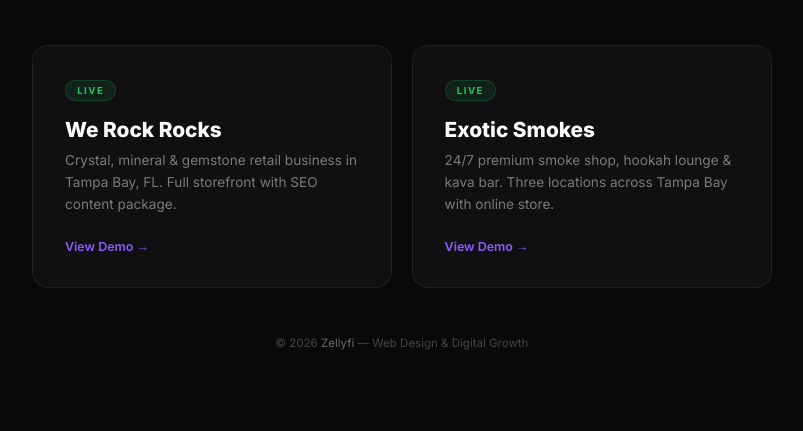
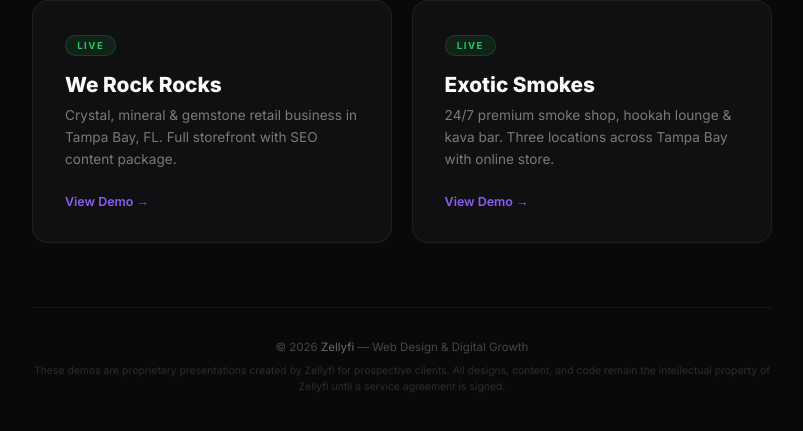
Before and after one commit to maxsandborg/werockrocks-demo, a website: page index.html in a window 1280 px wide. Shown: the part 297-728 px from the top of the page, without its empty margins (238-1041 px from the left). Drawn offline with Linux system fonts and the light colour scheme.

Commit message:
Polish demo hub landing page + add copyright notice

```diff
--- a/index.html
+++ b/index.html
@@ -25,9 +25,10 @@
     .card p{font-size:0.85rem;color:rgba(250,250,250,0.45);line-height:1.6;margin-bottom:1.2rem}
     .card-link{font-size:0.78rem;font-weight:600;color:#8b5cf6;display:inline-flex;align-items:center;gap:0.4rem}
     .card:hover .card-link{color:#a78bfa}
-    .footer{margin-top:3rem;font-size:0.72rem;color:rgba(250,250,250,0.25);text-align:center}
+    .footer{margin-top:4rem;padding-top:2rem;border-top:1px solid rgba(255,255,255,0.06);font-size:0.72rem;color:rgba(250,250,250,0.25);text-align:center;width:100%;max-width:740px;display:flex;flex-direction:column;gap:0.6rem}
     .footer a{color:rgba(250,250,250,0.4);text-decoration:none}
     .footer a:hover{color:#8b5cf6}
+    .footer-note{font-size:0.65rem;color:rgba(250,250,250,0.15);line-height:1.5}
     @media(max-width:700px){.grid{grid-template-columns:1fr}}
   </style>
 </head>
@@ -50,7 +51,8 @@
     </a>
   </div>
   <div class="footer">
-    &copy; 2026 <a href="https://zellyfi.com" target="_blank">Zellyfi</a> &mdash; Web Design & Digital Growth
+    <span>&copy; 2026 <a href="https://zellyfi.com" target="_blank">Zellyfi</a> &mdash; Web Design &amp; Digital Growth</span>
+    <span class="footer-note">These demos are proprietary presentations created by Zellyfi for prospective clients. All designs, content, and code remain the intellectual property of Zellyfi until a service agreement is signed.</span>
   </div>
 </body>
 </html>
```
